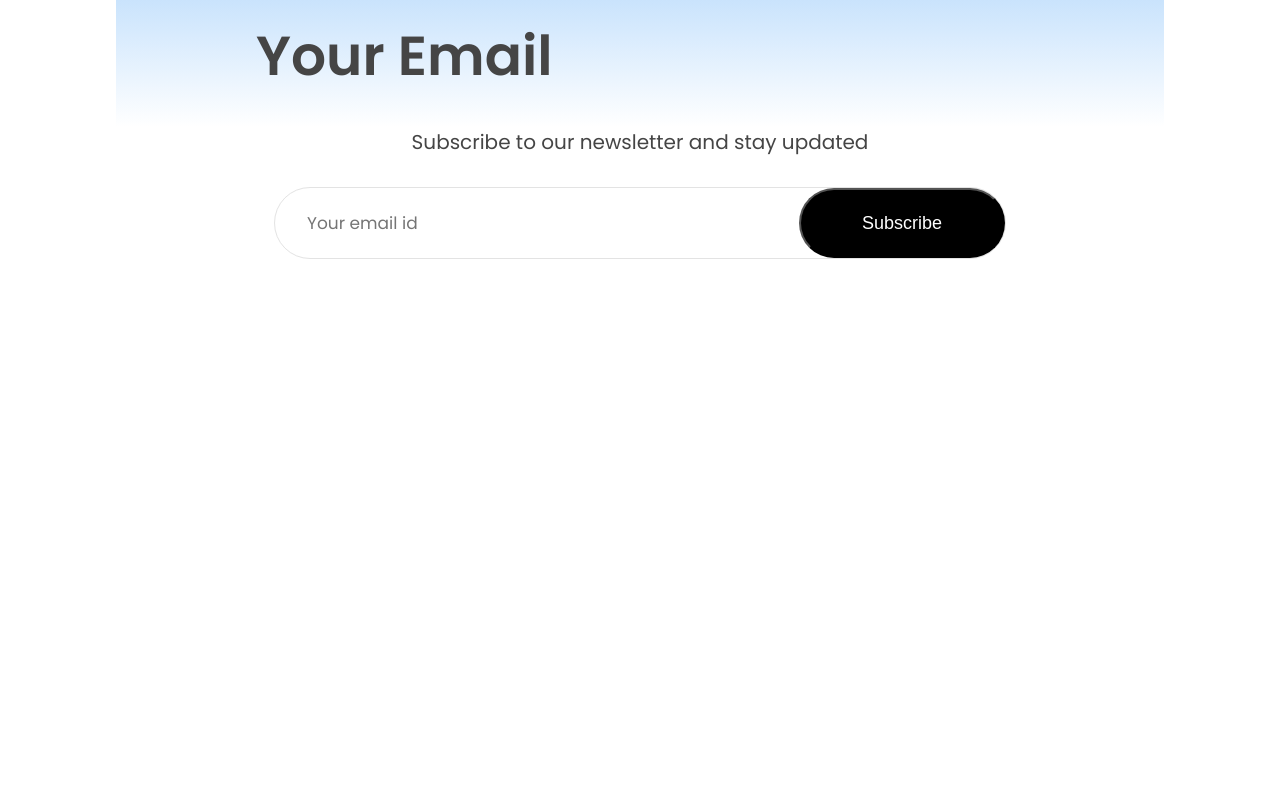
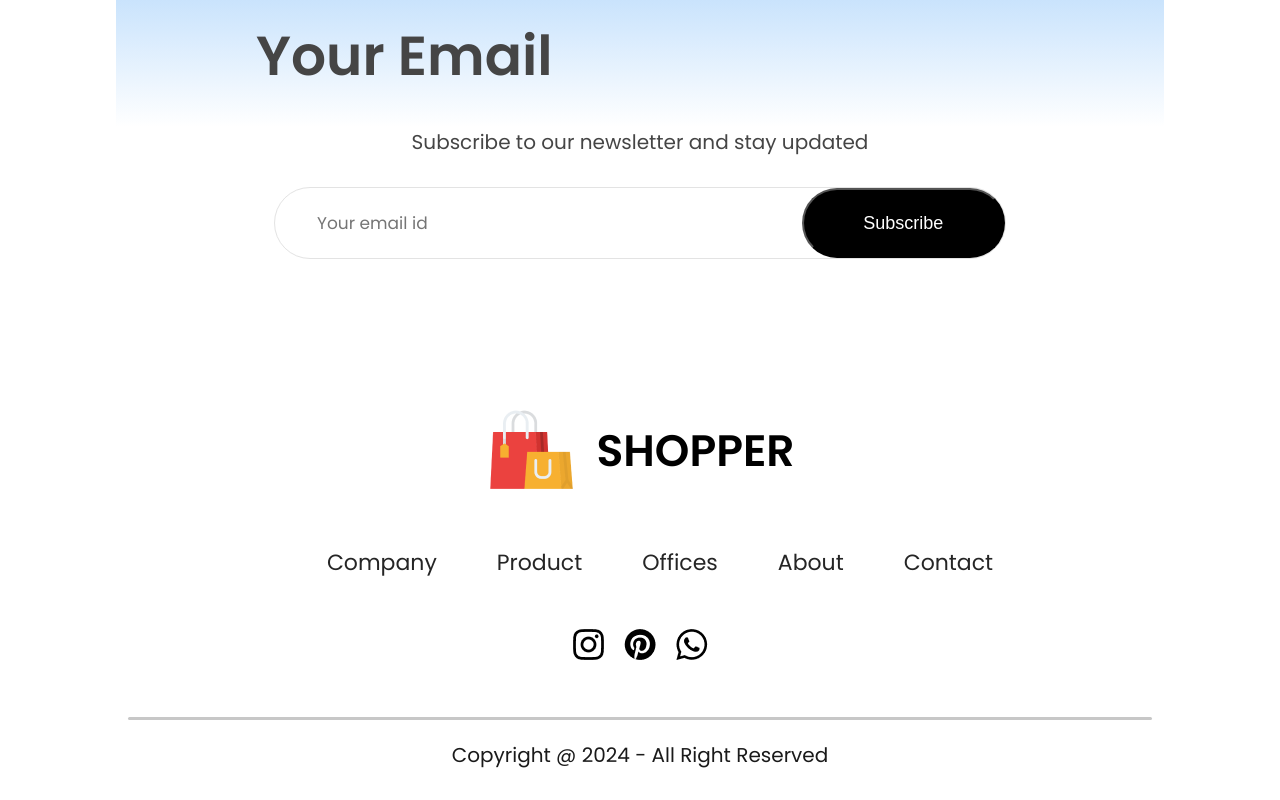
Before and after one commit to jionbiju/E-commerce_React, a React (Create React App) app in the folder frontend/: page / in a window 1280 px wide. Shown: the part 3523-4323 px from the top of the page. Before the commit the page ends 3928 px from the top, so only its background shows below. Built offline with nearby package versions, Linux system fonts and the light colour scheme.

Commit message:
footer componet created and shop page  UI completed

```diff
--- /dev/null
+++ b/frontend/src/Components/Footer/Footer.css
@@ -0,0 +1,56 @@
+.footer{
+    display: flex;
+    align-items: center;
+    justify-content: center;
+    flex-direction: column;
+    gap: 50px;
+}
+.footer-logo{
+    align-items: center;
+    display: flex;
+    gap: 20px;
+}
+.footer-logo p{
+    font-size: 44px;
+    columns: #383838;
+    font-weight: 600;
+}
+.footer-links{
+    display: flex;
+    list-style: none;
+    font-size: 22px;
+    gap: 60px;
+    color: #252525;
+}
+.footer-links li{
+    cursor: pointer;
+}
+.footer-social-icon{
+    cursor: pointer;
+    display: flex;
+    gap: 20px;
+}
+.footer-icons-container{
+    padding: 10px;
+    padding-bottom: 6px;
+    background: #fbfbfb;
+    border: 1px solid #ebebeb;
+}
+.footer-copyright{
+    display: flex;
+    flex-direction: column;
+    font-size: 20px;
+    color: #1a1a1a;
+    width: 100%;
+    align-items: center;
+    justify-content: center;
+    gap: 20px;
+    margin-bottom: 30px;
+}
+.footer-copyright hr{
+    width: 80%;
+    border: none;
+    background: #c7c7c7;
+    height: 3px;
+    border-radius: 10px;
+}
--- /dev/null
+++ b/frontend/src/Components/Footer/Footer.jsx
@@ -0,0 +1,40 @@
+import React from 'react'
+import './Footer.css'
+import footer_logo from '../Assets/logo_big.png'
+import instagram_icon from '../Assets/instagram_icon.png'
+import pintester_icon from '../Assets/pintester_icon.png'
+import whatsapp_icon from '../Assets/whatsapp_icon.png'
+const Footer = () => {
+  return (
+    <div className='footer'>
+      <div className="footer-logo">
+        <img src={footer_logo} alt="" />
+        <p>SHOPPER</p>
+      </div>
+      <ul className='footer-links'>
+        <li>Company</li>
+        <li>Product</li>
+        <li>Offices</li>
+        <li>About</li>
+        <li>Contact</li>
+      </ul>
+      <div className="footer-social-icon">
+        <div className="foorer-icon-container">
+            <img src={instagram_icon} alt="" />
+        </div>
+        <div className="foorer-icon-container">
+            <img src={pintester_icon} alt="" />
+        </div>
+        <div className="foorer-icon-container">
+            <img src={whatsapp_icon} alt="" />
+        </div>
+      </div>
+      <div className="footer-copyright">
+        <hr />
+        <p>Copyright @ 2024 - All Right Reserved </p>
+      </div>
+    </div>
+  )
+}
+
+export default Footer
--- a/frontend/src/Components/NewsLetter/NewsLetter.css
+++ b/frontend/src/Components/NewsLetter/NewsLetter.css
@@ -34,7 +34,7 @@
 }
 .news-letter input{
     width: 500px;
-    margin-left: 30px;
+    margin-left: 40px;
     border: none;
     outline: none;
     font-family: Poppins;
--- a/frontend/src/Pages/Shop.jsx
+++ b/frontend/src/Pages/Shop.jsx
@@ -4,6 +4,7 @@
 import Offers from '../Components/Offers/Offers'
 import NewCollections from '../Components/NewCollection/NewCollections'
 import NewsLetter from '../Components/NewsLetter/NewsLetter'
+import Footer from '../Components/Footer/Footer'
 
 const Shop = () => {
   return (
@@ -13,6 +14,7 @@
       <Offers/>
       <NewCollections/>
       <NewsLetter/>
+      <Footer/>
     </div>
   )
 }
```
